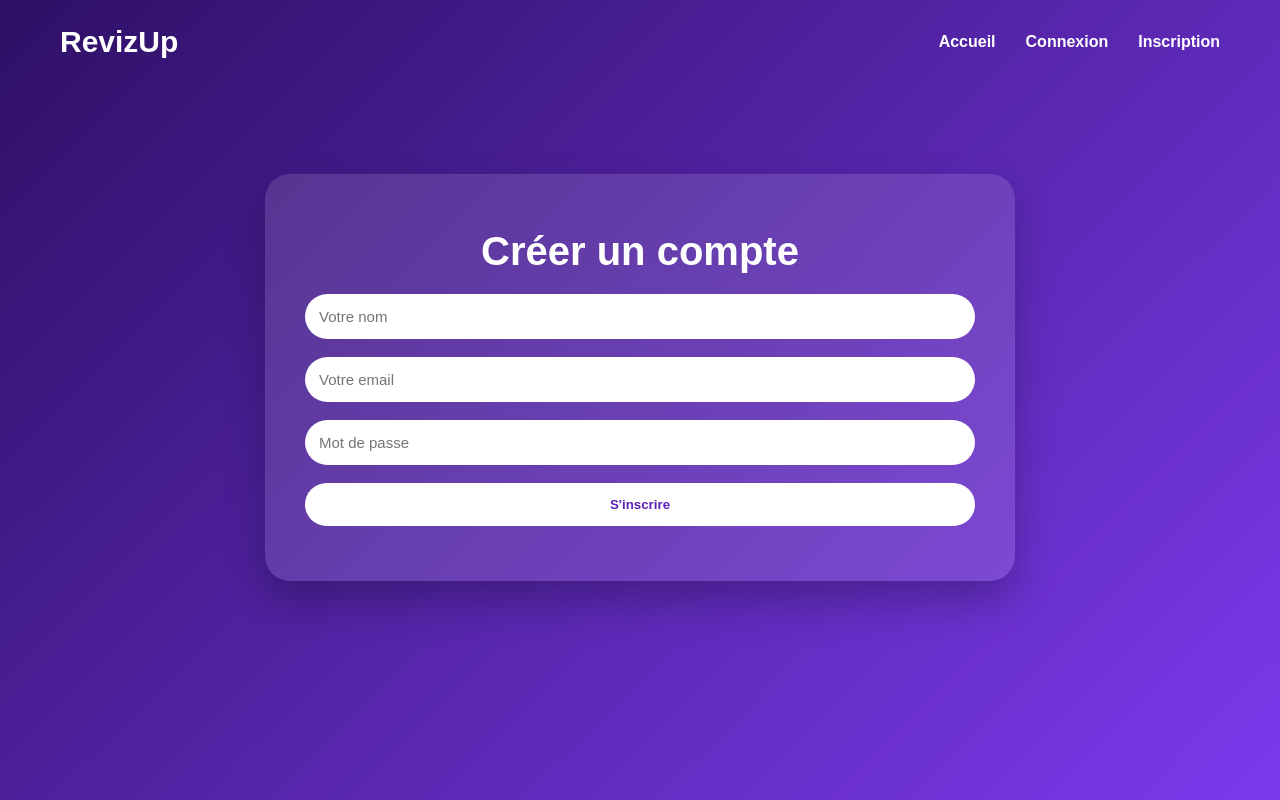
After one commit to Rockya24/Revizu_p, a PHP site: page /inscriptions.php in a window 1280 px wide. The commit adds this page. Run offline with PHP 8.4, Linux system fonts and the light colour scheme.

Commit message:
le fichier inscriptions et ses modifications

```diff
--- a/forme.css
+++ b/forme.css
@@ -9,6 +9,10 @@ body{
     font-family:Arial,sans-serif;
     color:white;
     background:linear-gradient(135deg,#2e1065,#7c3aed);
+}
+.logo span{
+    font-size:12px;
+    opacity:0.8;
 }
 
 header{
@@ -39,6 +43,7 @@ nav a:hover{
 }
 
 section{
+    margin-top: 120px;
     width:85%;
     max-width:750px;
     margin:90px auto;
@@ -73,3 +78,16 @@ button{
 button:hover{
     background:#ede9fe;
 }
+form{
+    display:flex;
+    flex-direction:column;
+    gap:18px;
+}
+
+input{
+    padding:14px;
+    border:none;
+    border-radius:25px;
+    outline:none;
+    font-size:15px;
+}
--- /dev/null
+++ b/inscriptions.php
@@ -0,0 +1,32 @@
+<!DOCTYPE html>
+<html lang="fr">
+<head>
+    <meta charset="UTF-8">
+    <title>Inscription - RevizUp</title>
+    <link rel="stylesheet" href="forme.css">
+</head>
+<body>
+
+<header>
+    <h1>RevizUp</h1>
+    <nav>
+        <a href="index.php">Accueil</a>
+        <a href="login.php">Connexion</a>
+        <a href="inscription.php">Inscription</a>
+    </nav>
+</header>
+
+<section>
+    <h2>Créer un compte</h2>
+
+    <form method="POST" action="">
+        <input type="text" name="nom" placeholder="Votre nom" required>
+        <input type="email" name="email" placeholder="Votre email" required>
+        <input type="password" name="mot_de_passe" placeholder="Mot de passe" required>
+
+        <button type="submit">S'inscrire</button>
+    </form>
+</section>
+
+</body>
+</html>
```
Also changed, not shown: index.php (+5 -4 lines).
